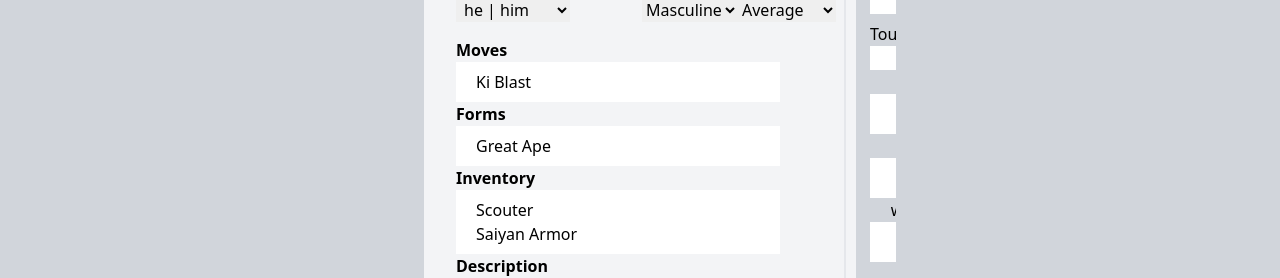
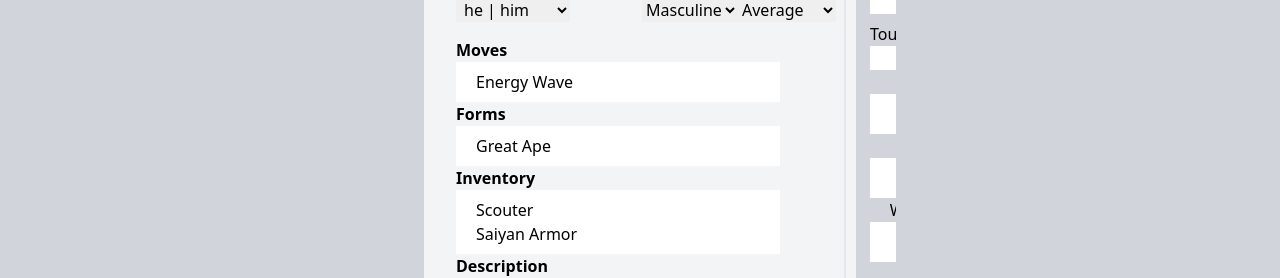
Before and after one commit to KylePep/ddbwiki, a Next.js app: page /sheet in a window 1280 px wide. Shown: the part 450-728 px from the top of the page. Built offline with nearby package versions, Linux system fonts and the light colour scheme.

Commit message:
Forms and moves are now reactive to origins and archetypes

```diff
--- a/app/sheet/Attributes.tsx
+++ b/app/sheet/Attributes.tsx
@@ -1,4 +1,6 @@
 import React from 'react'
+import { ORIGIN_TYPES } from '@/shared/constants'
+import { ARCHETYPE_TYPES } from '@/shared/constants'
 interface formProps{
   form: any
   handleChange: any
@@ -7,7 +9,7 @@ interface formProps{
 export default function Attributes({form, handleChange}:formProps) {
   return (
     <div>
-           <div className='grid grid-cols-2 grid-flow-row gap-2'>
+    <div className='grid grid-cols-2 grid-flow-row gap-2'>
 
 <div>
   <div>
@@ -22,10 +24,9 @@ export default function Attributes({form, handleChange}:formProps) {
     <label htmlFor="name" className='font-bold'>Origin </label>
       <div>
         <select onChange={handleChange} value={form.origin} name="origin" id="origin">
-          <option value="saiyan">Saiyan</option>
-          <option value="halfSaiyan">Half Saiyan</option>
-          <option value="earthling">Earthling</option>
-          <option value="namekian">Namekian</option>
+          {ORIGIN_TYPES.map((origin: any)=> (
+        <option key={origin.title}>{origin.title}</option>
+        ))}
         </select>
     </div>
   </div>
@@ -42,11 +43,10 @@ export default function Attributes({form, handleChange}:formProps) {
 <div>
     <label htmlFor="name" className='font-bold'>Archetype </label>
       <div>
-        <select onChange={handleChange} value={form.archetype} name="archetype" id="archetype">
-          <option value="warrior">Warrior</option>
-          <option value="support">Support</option>
-          <option value="striker">Striker</option>
-          <option value="tank">Tank</option>
+      <select onChange={handleChange} value={form.archetype} name="archetype" id="archetype">
+          {ARCHETYPE_TYPES.map((arch: any)=> (
+        <option key={arch.title}>{arch.title}</option>
+        ))}
         </select>
     </div>
   </div>
--- a/app/sheet/Forms.tsx
+++ b/app/sheet/Forms.tsx
@@ -1,15 +1,34 @@
+import { FORM_TYPES, ORIGIN_TYPES } from '@/shared/constants'
 import React from 'react'
 interface formProps{
   form: any
 }
 
 export default function Forms({form}:formProps) {
+
+  const origin = ORIGIN_TYPES.find((o)=> o.title === form.origin)
+
+  const originForms = origin ? origin.forms : []
+  console.log(originForms)
+
+  const formsList = originForms.map((fl)=> {
+      const formById = FORM_TYPES.find((f)=> f.id == fl)
+      return formById?.title
+  })
+
   return (
     <div>
     <p className='font-bold'>Forms</p>
   <div className='bg-white me-10 py-2'>
     <ul>
-      <li>Great Ape</li>
+      {formsList.length ? (
+        formsList.map((form: any)=>(
+          <li key={form}>{form}</li>
+        ))
+
+      ):(
+        <li>-No Forms-</li>
+      )}
     </ul>
   </div>
 </div>
--- a/app/sheet/Moves.tsx
+++ b/app/sheet/Moves.tsx
@@ -1,17 +1,41 @@
+
+import { ARCHETYPE_TYPES, MOVE_TYPES, ORIGIN_TYPES } from '@/shared/constants'
 import React from 'react'
 interface formProps{
   form: any
 }
 
 export default function Moves({form}:formProps) {
+  const origin = ORIGIN_TYPES.find((o)=> o.title === form.origin)
+  const archetype = ARCHETYPE_TYPES.find((a) => a.title === form.archetype)
+
+  const originMoves = origin ? origin.moves : []
+  const archMoves = archetype ? archetype.moves : []
+
+  const moves = originMoves.concat(archMoves)
+
+  const movesList = moves.map((om) => {
+    const moveById = MOVE_TYPES.find((m) => m.id === om)
+    return moveById?.title
+  }
+  )
+  console.log('[origin]', origin,'[arch]', archetype,'[MOVES]', moves, '[MOVES LIST]', movesList)
+
   return (
-    <div>
+  <div>
     <p className='font-bold'>Moves</p>
   <div className='bg-white me-10 py-2'>
     <ul>
-      {form.moves.map((move: any)=> (
-      <li key={move}>{move}</li>
-      ))}
+
+      { movesList.length ? (
+              movesList.map((move: any) => (
+                <li key={move}>{move}</li>
+              ))
+      ) : (
+        <li>-No Moves-</li>
+      )
+    }
+
     </ul>
   </div>
 </div>
--- a/app/sheet/page.tsx
+++ b/app/sheet/page.tsx
@@ -1,7 +1,6 @@
 'use client'
 
 import React, { useState } from 'react'
-import Modal from '../components/Modal';
 import { CHARACTER_TYPES } from "../../shared/constants/index";
 import Stats from './Stats';
 import Points from './Points';
@@ -66,22 +65,17 @@ export default function page() {
   }
 
   return (
-    <>
-
-    <div>
-    </div>
-
-      <div>
-        <div className='bg-gray-100  px-8 py-4 rounded'>
-          <form onSubmit={submitForm}>
+  <div className='bg-gray-100  px-8 py-4 rounded-md'>
 
               <p className='mb-5 text-lg font-bold'>
                 Dungeons & DragonBalls Character Sheet
               </p>
-              {/* NAME */}
+
+          <form onSubmit={submitForm}>
+
                 <Name form={form}/>
-              {/* NAME */}
-              <div className='grid grid-rows-1 grid-flow-col'>
+
+          <div className='grid grid-rows-1 grid-flow-col'>
             <div className='pe-6'>
 
                 <Attributes form={form} handleChange={handleChange}/>
@@ -101,6 +95,7 @@ export default function page() {
 
 
             <div className='flex flex-col border-solid border-s-2 border-black-500 ps-6'>
+
                 <Stats form={form} handleStatsChange={handleChange}/>
 
                 <Points form={form}/>
@@ -112,10 +107,7 @@ export default function page() {
 
           <button type='submit' className='bg-blue-400 hover:bg-blue-200 rounded-md my-4 px-4 py-2'>Create Character</button>
 
-        </form>
-        </div>
-      </div>
-
-    </>
+      </form>
+  </div>
   )
 }
--- a/shared/constants/data.json
+++ b/shared/constants/data.json
@@ -2,8 +2,8 @@
   "CHARACTER_TYPES":{
     "name": "Aspara",
     "level": 1,
-    "origin": "saiyan",
-    "archetype": "warrior",
+    "origin": "Saiyan",
+    "archetype": "Warrior",
     "pronouns":"he | him",
     "bodyType": "Masculine",
     "height": "average",
@@ -48,7 +48,7 @@
     "description": "Humanoids with plant and slug-like characteristics, including green skin and antennae. Can survive on only water. Regeneration",
     "positiveTrait": "toughness",
     "negativeTrait": "agility",
-    "forms": "",
+    "forms": [],
     "moves": [17]
   }
 ],
```
